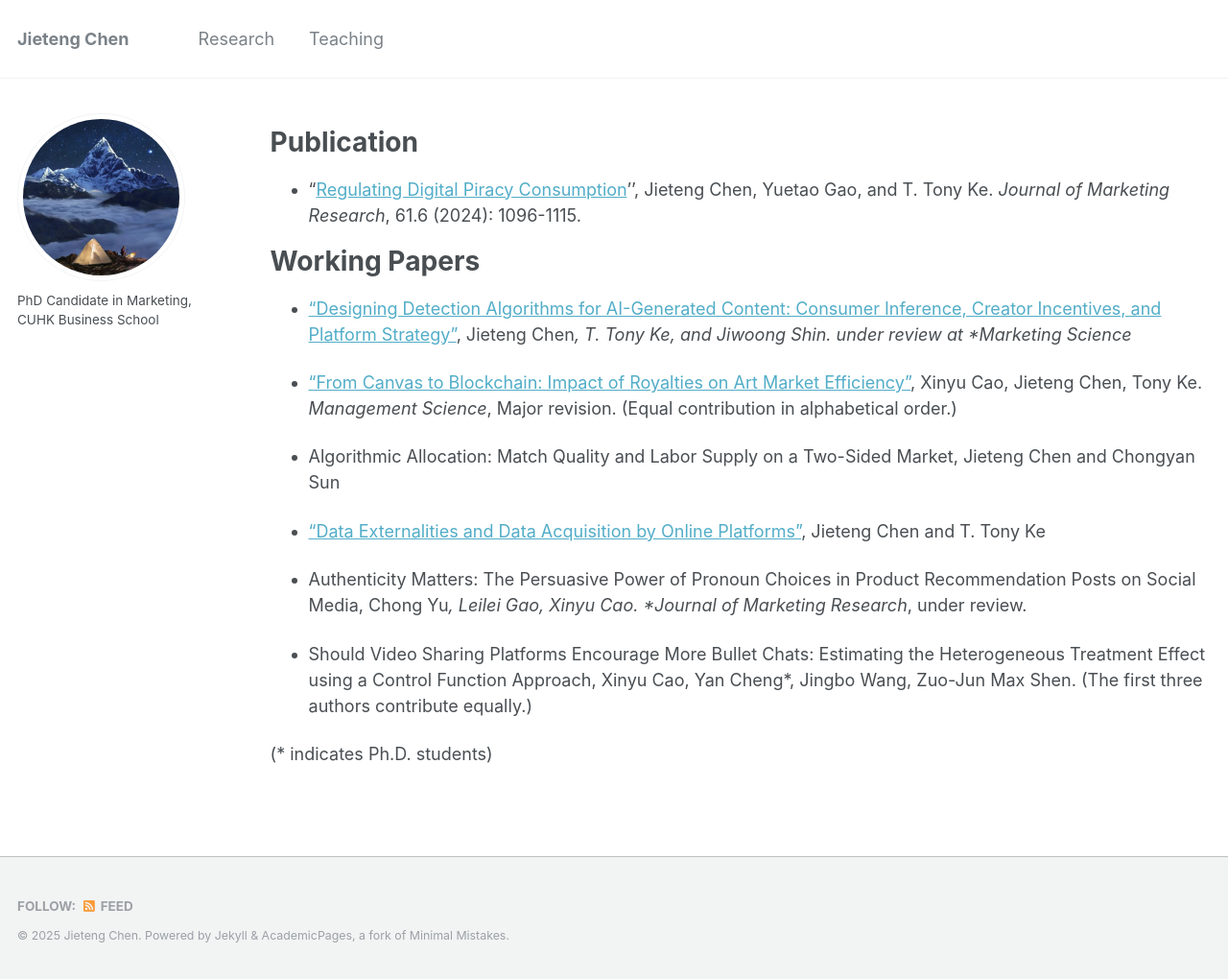
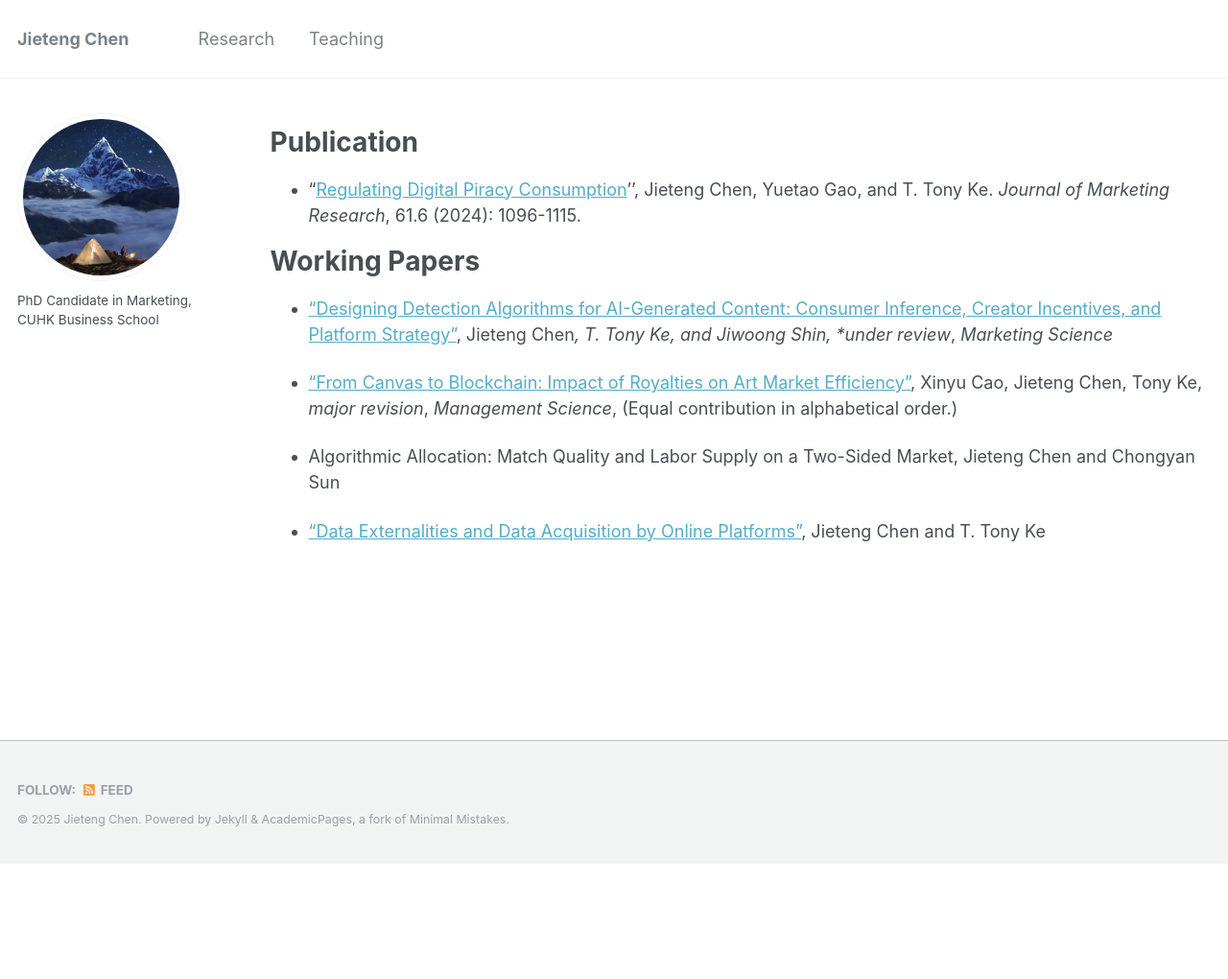
Before and after one commit to JietengChen/jietengchen.github.io, a Jekyll site: the page built from _pages/research.md, in a window 1280 px wide. Shown: the whole page at 96% size. Built offline with Jekyll 4.4.1, drawn with Linux system fonts in a browser that asks for light colours; after the commit the page ends 900 px from its top, so only the background shows below that.

Commit message:
update research

```diff
--- a/_pages/research.md
+++ b/_pages/research.md
@@ -13,20 +13,10 @@ Publication
 
 Working Papers
 ======
-* ["Designing Detection Algorithms for AI-Generated Content: Consumer Inference, Creator Incentives, and Platform Strategy"](https://jietengchen.github.io/files/detection_JMP.pdf), Jieteng Chen*, T. Tony Ke, and Jiwoong Shin. under review at *Marketing Science*
+* ["Designing Detection Algorithms for AI-Generated Content: Consumer Inference, Creator Incentives, and Platform Strategy"](https://jietengchen.github.io/files/detection_JMP.pdf), Jieteng Chen*, T. Tony Ke, and Jiwoong Shin, *under review*, *Marketing Science*
 
-* ["From Canvas to Blockchain: Impact of Royalties on Art Market Efficiency"](https://jietengchen.github.io/files/art.pdf), Xinyu Cao, Jieteng Chen, Tony Ke. *Management Science*, Major revision.  (Equal contribution in alphabetical order.)
+* ["From Canvas to Blockchain: Impact of Royalties on Art Market Efficiency"](https://jietengchen.github.io/files/art.pdf), Xinyu Cao, Jieteng Chen, Tony Ke, *major revision*, *Management Science*,   (Equal contribution in alphabetical order.)
 
 * Algorithmic Allocation: Match Quality and Labor Supply on a Two-Sided Market, Jieteng Chen and Chongyan Sun
 
 * ["Data Externalities and Data Acquisition by Online Platforms"](https://jietengchen.github.io/files/data_externalities.pdf), Jieteng Chen and T. Tony Ke
-
-
-
-* Authenticity Matters: The Persuasive Power of Pronoun Choices in Product Recommendation Posts on Social Media, Chong Yu*, Leilei Gao, Xinyu Cao. *Journal of Marketing Research*, under review.
-
-* Should Video Sharing Platforms Encourage More Bullet Chats: Estimating the Heterogeneous Treatment Effect using a Control Function Approach, Xinyu Cao, Yan Cheng*, Jingbo Wang, Zuo-Jun Max Shen. (The first three authors contribute equally.)
-
-
-
-(* indicates Ph.D. students)
```
